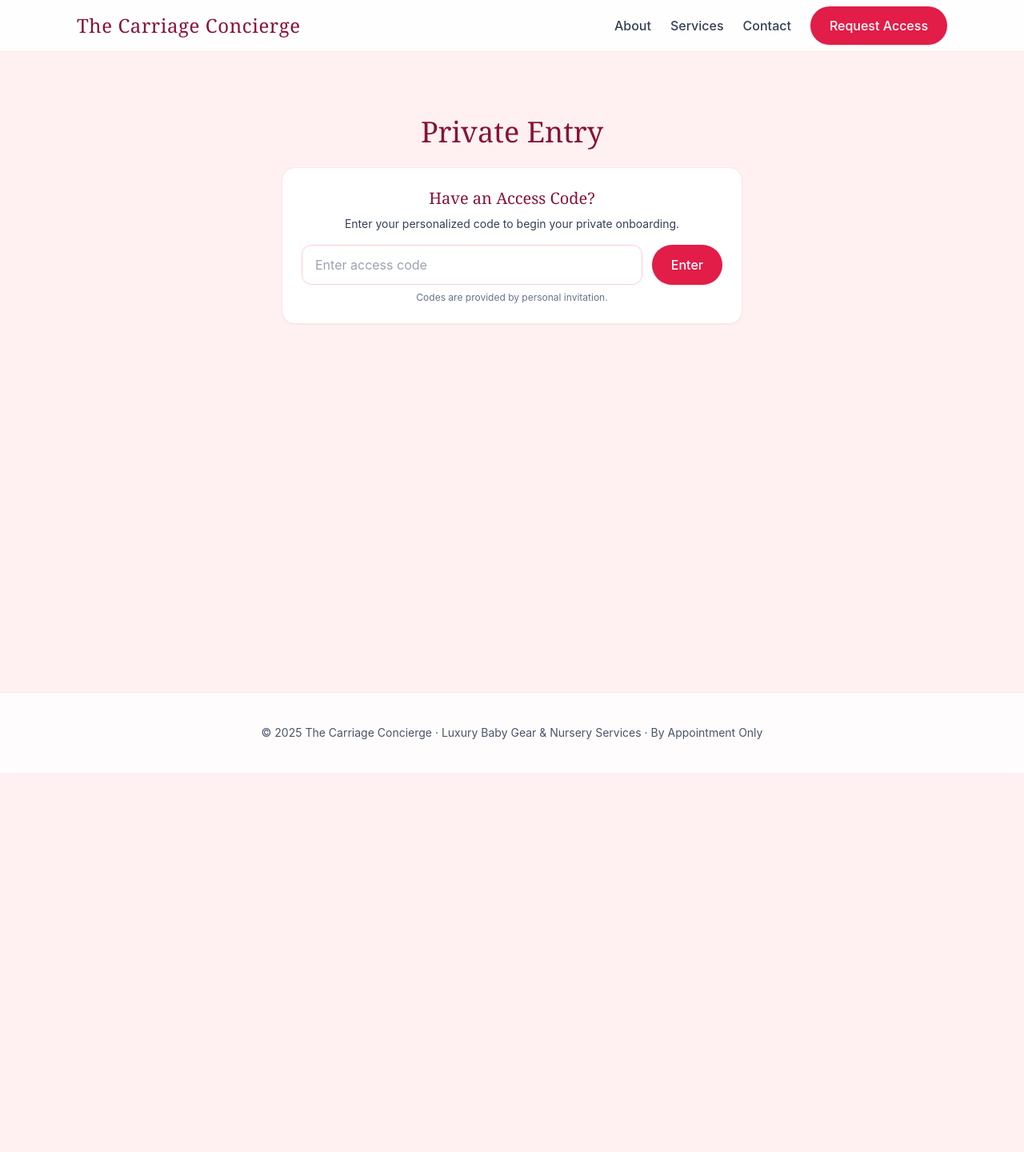
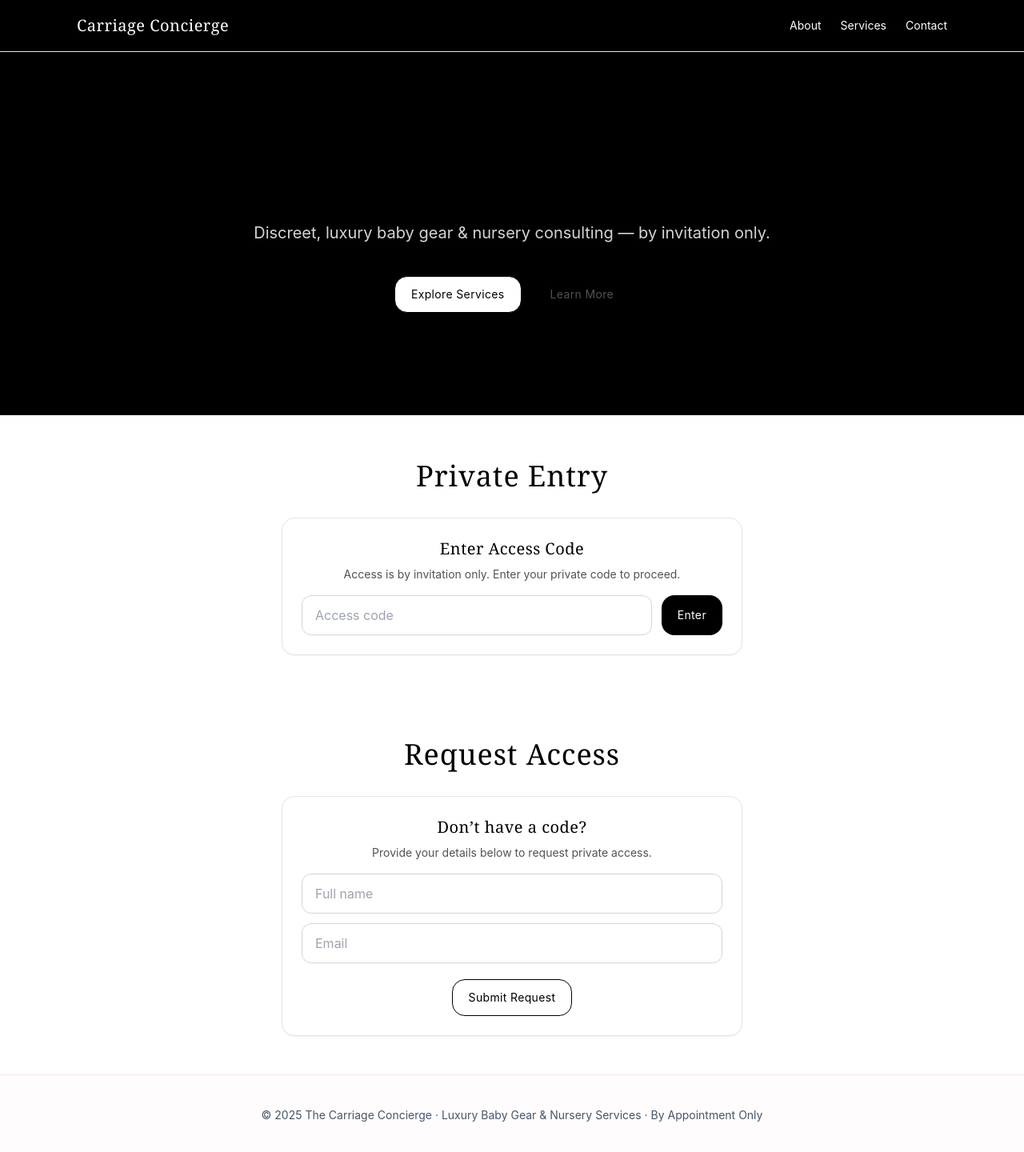
Before and after one commit to t-vanderwolk/CarriageConcierge, a React (Create React App) app: page / in a window 1280 px wide. Shown: the top 1440 px of the page at 80% size. Before the commit the page ends 966 px from the top, so only its background shows below. Built offline with nearby package versions, Linux system fonts and the light colour scheme.

Commit message:
black and white color scheme

```diff
--- a/src/components/Navbar.js
+++ b/src/components/Navbar.js
@@ -1,26 +1,26 @@
+// components/Navbar.js
 import React from "react";
 import { Link } from "react-router-dom";
-import { Container } from "./ui/Container";
-import { Button } from "./ui/Button";
 
-function Navbar() {
+export default function Navbar() {
   return (
-    <nav className="sticky top-0 z-50 border-b border-rose-100 bg-white/90 backdrop-blur">
-      <Container className="flex h-16 items-center justify-between">
-        <Link to="/" className="text-xl md:text-2xl font-serif tracking-wide text-rose-900">
-          The Carriage Concierge
+    <nav className="bg-black text-white border-b border-neutral-200">
+      <div className="mx-auto max-w-6xl px-6 md:px-8 h-16 flex items-center justify-between">
+        {/* Logo */}
+        <Link to="/" className="font-serif text-xl tracking-wide">
+          Carriage Concierge
         </Link>
-        <div className="flex items-center gap-6">
-          <ul className="hidden md:flex items-center gap-6 text-slate-700 font-medium">
-            <li><Link to="/about" className="hover:text-rose-700">About</Link></li>
-            <li><Link to="/services" className="hover:text-rose-700">Services</Link></li>
-            <li><Link to="/contact" className="hover:text-rose-700">Contact</Link></li>
-          </ul>
-          <Button to="/request-access" variant="primary">Request Access</Button>
+
+        {/* Links */}
+        <div className="flex gap-6 text-sm">
+          <Link to="/about" className="hover:text-neutral-300">About</Link>
+          <Link to="/services" className="hover:text-neutral-300">Services</Link>
+          <Link to="/contact" className="hover:text-neutral-300">Contact</Link>
         </div>
-      </Container>
+      </div>
     </nav>
   );
 }
 
-export default Navbar;
+// Example usage: import this Navbar at the top of App.js
+// and wrap around your Routes component.
--- a/src/components/RequestAccess.js
+++ b/src/components/RequestAccess.js
@@ -7,8 +7,8 @@ import useBasicInfo from "../hooks/useBasicInfo";
 
 export default function RequestAccess() {
   const navigate = useNavigate();
-  const [info, setInfo] = useBasicInfo();
-  const [form, setForm] = useState({ name: "", email: "" });
+  const [, setInfo] = useBasicInfo();
+  const [form, setForm] = useState({ name: "", email: "", code: "" });
 
   function handleChange(e) {
     const { name, value } = e.target;
@@ -17,47 +17,51 @@ export default function RequestAccess() {
 
   function handleSubmit(e) {
     e.preventDefault();
-    if (!form.name.trim() || !form.email.trim()) {
-      alert("Please provide your name and email.");
+    if (!form.name.trim() || !form.email.trim() || !form.code.trim()) {
+      alert("Please provide your name, email, and access code.");
       return;
     }
-    // Persist into the shared basic info store so Profile is prefilled
-    setInfo((s) => ({ ...s, name: form.name.trim(), email: form.email.trim() }));
+    setInfo((s) => ({ ...s, name: form.name.trim(), email: form.email.trim(), code: form.code.trim() }));
     navigate("/profile");
   }
 
   return (
-    <main className="bg-white">
+    <main className="bg-white text-black">
       <Section title="Request Private Access" center>
         <form onSubmit={handleSubmit} className="max-w-md mx-auto grid gap-6">
-          <div className="rounded-2xl border border-rose-100 bg-white p-6 shadow-sm">
-            <h3 className="font-serif text-xl text-rose-900">Enter Your Details</h3>
-            <p className="text-slate-700 mt-2 text-sm">
-              Access is by invitation only. Provide your information below to request entry.
+          <div className="rounded-2xl border border-neutral-200 bg-white p-6">
+            <h3 className="font-serif text-xl">Enter Your Details</h3>
+            <p className="text-neutral-600 mt-2 text-sm">
+              Provide your information and private code to request entry.
             </p>
 
             <div className="mt-4 space-y-3">
               <input
-                className="w-full rounded-xl border border-rose-200 px-4 py-3 focus:outline-none focus:border-rose-400"
+                className="w-full rounded-xl border border-neutral-300 px-4 py-3 focus:outline-none focus:border-black"
                 placeholder="Full name"
                 name="name"
                 value={form.name}
                 onChange={handleChange}
               />
               <input
-                className="w-full rounded-xl border border-rose-200 px-4 py-3 focus:outline-none focus:border-rose-400"
+                className="w-full rounded-xl border border-neutral-300 px-4 py-3 focus:outline-none focus:border-black"
                 placeholder="Email"
                 type="email"
                 name="email"
                 value={form.email}
                 onChange={handleChange}
               />
+              <input
+                className="w-full rounded-xl border border-neutral-300 px-4 py-3 focus:outline-none focus:border-black"
+                placeholder="Access code"
+                name="code"
+                value={form.code}
+                onChange={handleChange}
+              />
             </div>
 
             <div className="mt-6 flex justify-center">
-              <Button as="button" type="submit" variant="primary">
-                Submit Request
-              </Button>
+              <Button as="button" type="submit" variant="primary">Submit Request</Button>
             </div>
           </div>
         </form>
--- a/src/components/ui/Button.js
+++ b/src/components/ui/Button.js
@@ -1,15 +1,16 @@
 import React from "react";
+import { Link } from "react-router-dom";
 
-export function Button({ as: Tag = "button", to, href, variant = "primary", className = "", children, ...props }) {
-  const base =
-    "inline-flex items-center justify-center rounded-full px-6 py-3 text-sm md:text-base font-medium transition-colors focus:outline-none focus-visible:ring-2 focus-visible:ring-rose-300";
-  const styles = {
-    primary: "bg-rose-600 text-white hover:bg-rose-700 shadow",
-    outline: "bg-white text-rose-900 border border-rose-200 hover:border-rose-400 hover:bg-rose-50",
-    subtle: "bg-rose-100 text-rose-900 hover:bg-rose-200",
-  };
-  const cls = `${base} ${styles[variant]} ${className}`;
-  if (href) return (<a href={href} className={cls} {...props}>{children}</a>);
-  if (to) return (<a href={to} className={cls} {...props}>{children}</a>);
-  return (<Tag className={cls} {...props}>{children}</Tag>);
+const base = "inline-flex items-center justify-center rounded-2xl px-5 py-3 text-sm tracking-wide transition-colors focus:outline-none";
+const variants = {
+  primary: "bg-black text-white hover:bg-neutral-800",
+  outline: "bg-white text-black border border-black hover:bg-neutral-50",
+  subtle: "text-neutral-600 hover:text-black",
+};
+
+export function Button({ as="link", to, href, type="button", variant="primary", className="", children, ...props }) {
+  const cls = `${base} ${variants[variant]} ${className}`;
+  if (as === "button") return <button type={type} className={cls} {...props}>{children}</button>;
+  if (href) return <a href={href} className={cls} {...props}>{children}</a>;
+  return <Link to={to || "#"} className={cls} {...props}>{children}</Link>;
 }
--- a/src/components/ui/Section.js
+++ b/src/components/ui/Section.js
@@ -1,22 +1,22 @@
+// components/ui/Section.js
 import React from "react";
-import { Container } from "./Container";
 
-export function Section({ title, kicker, children, className = "", center = false }) {
+export function Section({ title, kicker, center = false, children }) {
   return (
-    <section className={`py-14 md:py-20 ${className}`}>
-      <Container>
+    <section className="relative">
+      <div className={`mx-auto max-w-6xl px-6 md:px-8 py-12 ${center ? "text-center" : ""}`}>
         {kicker && (
-          <p className="text-xs tracking-widest uppercase text-rose-600/80 mb-3">
+          <p className="uppercase text-[11px] tracking-[0.2em] text-neutral-400">
             {kicker}
           </p>
         )}
         {title && (
-          <h2 className={`font-serif text-3xl md:text-4xl text-rose-900 ${center ? "text-center" : ""}`}>
+          <h2 className={`mt-2 font-serif text-3xl md:text-4xl ${center ? "mx-auto" : ""} text-black`}>
             {title}
           </h2>
         )}
-        <div className={`${title ? "mt-6" : ""} ${center ? "mx-auto" : ""}`}>{children}</div>
-      </Container>
+        <div className={`mt-8 ${center ? "mx-auto" : ""}`}>{children}</div>
+      </div>
     </section>
   );
 }
--- a/src/index.css
+++ b/src/index.css
@@ -21,3 +21,29 @@ code {
   font-family: source-code-pro, Menlo, Monaco, Consolas, 'Courier New',
     monospace;
 }
+@layer base {
+  :root {
+    --cc-maxw: 72rem;             /* ~1152px */
+    --cc-radius: 1rem;            /* 16px */
+  }
+
+  h1,h2,h3 { @apply font-serif tracking-wide text-black; }
+  h1 { @apply text-4xl md:text-6xl; }
+  h2 { @apply text-3xl md:text-4xl; }
+  h3 { @apply text-xl; }
+  p  { @apply text-neutral-700; }
+  a  { @apply underline-offset-2; }
+}
+
+@layer components {
+  .cc-container { @apply mx-auto px-6 md:px-8; max-width: var(--cc-maxw); }
+  .cc-card { @apply rounded-2xl border border-neutral-200 bg-white shadow-none; }
+  .cc-section { @apply py-12; }
+  .cc-divider { @apply border-t border-neutral-200; }
+  .cc-input { @apply w-full rounded-xl border border-neutral-300 px-4 py-3 focus:outline-none focus:border-black bg-white text-black; }
+  .cc-label { @apply block text-sm text-neutral-600 mb-2; }
+}
+
+@layer utilities {
+  .cc-muted { @apply text-neutral-500; }
+}
--- a/src/pages/Home.js
+++ b/src/pages/Home.js
@@ -1,44 +1,104 @@
+// pages/Home.js
 import React, { useState } from "react";
 import { useNavigate } from "react-router-dom";
 import { Section } from "../components/ui/Section";
 import { Button } from "../components/ui/Button";
-import { ACCESS_CODE } from "../constants";
 
 export default function Home() {
+  const [code, setCode] = useState("");
+  const [request, setRequest] = useState({ name: "", email: "" });
   const navigate = useNavigate();
-  const [code, setCode] = useState("");
+  const VALID_CODE = "Tay123"; // demo access code
 
   function handleAccessSubmit(e) {
     e.preventDefault();
-    if (!code.trim()) return alert("Please enter your access code.");
-    if (code === ACCESS_CODE) {
-      navigate("/profile");
-    } else {
+    const trimmed = code.trim();
+    if (!trimmed) {
+      alert("Please enter your access code.");
+      return;
+    }
+    if (trimmed !== VALID_CODE) {
       alert("Invalid access code.");
+      return;
     }
+    navigate("/profile");
+  }
+
+  function handleRequestSubmit(e) {
+    e.preventDefault();
+    if (!request.name.trim() || !request.email.trim()) {
+      alert("Please provide your name and email to request access.");
+      return;
+    }
+    alert(`Request submitted for ${request.name} (${request.email}) (demo)`);
+    setRequest({ name: "", email: "" });
   }
 
   return (
-    <main className="min-h-screen bg-rose-50">
-      {/* ... your hero ... */}
+    <main className="min-h-screen bg-white text-black">
+      {/* Hero */}
+      <section className="relative isolate overflow-hidden bg-black text-white">
+        <div className="mx-auto max-w-6xl px-6 md:px-8 py-24 md:py-32 text-center">
+          <h1 className="text-4xl md:text-6xl font-serif tracking-wide leading-tight">
+            The Carriage Concierge
+          </h1>
+          <p className="mt-6 text-base md:text-xl text-neutral-300 max-w-2xl mx-auto">
+            Discreet, luxury baby gear & nursery consulting — by invitation only.
+          </p>
+          <div className="mt-10 flex flex-col sm:flex-row gap-4 justify-center">
+            <Button to="/services" variant="outline">Explore Services</Button>
+            <Button to="/about" variant="subtle">Learn More</Button>
+          </div>
+        </div>
+      </section>
+
+      {/* Private Entry with Access Code */}
       <Section title="Private Entry" center>
-        <div className="max-w-xl mx-auto rounded-2xl border border-rose-100 bg-white p-6 shadow-sm">
-          <h3 className="font-serif text-xl text-rose-900 text-center">Have an Access Code?</h3>
-          <p className="mt-2 text-slate-700 text-sm text-center">
-            Enter your personalized code to begin your private onboarding.
+        <div className="max-w-xl mx-auto rounded-2xl border border-neutral-200 bg-white p-6 shadow-sm">
+          <h3 className="font-serif text-xl text-black text-center">Enter Access Code</h3>
+          <p className="mt-2 text-neutral-600 text-sm text-center">
+            Access is by invitation only. Enter your private code to proceed.
           </p>
-          <form onSubmit={handleAccessSubmit} className="mt-4 flex gap-3">
+          <form onSubmit={handleAccessSubmit} className="mt-4 flex flex-col sm:flex-row gap-3 justify-center">
             <input
-              className="flex-1 rounded-xl border border-rose-200 px-4 py-3 focus:outline-none focus:border-rose-400"
-              placeholder="Enter access code"
+              className="flex-1 rounded-xl border border-neutral-300 px-4 py-3 focus:outline-none focus:border-black"
+              placeholder="Access code"
               value={code}
               onChange={(e) => setCode(e.target.value)}
+              aria-label="Access code"
             />
             <Button as="button" type="submit" variant="primary">Enter</Button>
           </form>
-          <p className="mt-2 text-xs text-slate-500 text-center">
-            Codes are provided by personal invitation.
+        </div>
+      </Section>
+
+      {/* Request Access */}
+      <Section title="Request Access" center>
+        <div className="max-w-xl mx-auto rounded-2xl border border-neutral-200 bg-white p-6 shadow-sm">
+          <h3 className="font-serif text-xl text-black text-center">Don’t have a code?</h3>
+          <p className="mt-2 text-neutral-600 text-sm text-center">
+            Provide your details below to request private access.
           </p>
+          <form onSubmit={handleRequestSubmit} className="mt-4 grid gap-3">
+            <input
+              className="w-full rounded-xl border border-neutral-300 px-4 py-3 focus:outline-none focus:border-black"
+              placeholder="Full name"
+              value={request.name}
+              onChange={(e) => setRequest((s) => ({ ...s, name: e.target.value }))}
+              aria-label="Full name"
+            />
+            <input
+              className="w-full rounded-xl border border-neutral-300 px-4 py-3 focus:outline-none focus:border-black"
+              placeholder="Email"
+              type="email"
+              value={request.email}
+              onChange={(e) => setRequest((s) => ({ ...s, email: e.target.value }))}
+              aria-label="Email"
+            />
+            <div className="flex justify-center mt-2">
+              <Button as="button" type="submit" variant="outline">Submit Request</Button>
+            </div>
+          </form>
         </div>
       </Section>
     </main>
--- a/src/pages/ProfileReview.js
+++ b/src/pages/ProfileReview.js
@@ -1,73 +1,73 @@
-// src/pages/ProfileReview.js
+// pages/ProfileReview.js
 import React, { useEffect } from "react";
 import { useNavigate } from "react-router-dom";
 import { Section } from "../components/ui/Section";
 import { Button } from "../components/ui/Button";
 import useBasicInfo from "../hooks/useBasicInfo";
-import usePrefs from "../hooks/usePrefs";
 
 export default function ProfileReview() {
   const navigate = useNavigate();
   const [info] = useBasicInfo();
-  const [prefs] = usePrefs();
 
-  // Guard: ensure basic info exists
   useEffect(() => {
     if (!info.name || !info.email) navigate("/profile");
   }, [info, navigate]);
 
+  const PREFS_KEY = "cc_prefs_v1";
+  let prefs = {};
+  try {
+    const raw = localStorage.getItem(PREFS_KEY);
+    prefs = raw ? JSON.parse(raw) : {};
+  } catch {
+    prefs = {};
+  }
+
   function handleConfirm() {
     alert("Thank you — a concierge will contact you shortly to arrange your private consultation.");
-    // For demo this is enough. Later: post to backend / email service / CRM
   }
 
   return (
-    <main className="bg-white">
-      <Section
-        title={info.name ? `${info.name.split(" ")[0]}’s Summary` : "Your Summary"}
-        kicker="Review & Confirm"
-        center
-      >
+    <main className="bg-white text-black">
+      <Section title={info.name ? `${info.name.split(" ")[0]}’s Summary` : "Your Summary"} kicker="Review & Confirm" center>
         <div className="max-w-3xl mx-auto grid gap-6">
-          {/* Contact Card */}
-          <div className="rounded-2xl border border-rose-100 bg-rose-50/60 p-6">
-            <h3 className="font-serif text-xl text-rose-900">Contact</h3>
-            <p className="text-slate-700 mt-3"><strong>Name:</strong> {info.name || "—"}</p>
-            <p className="text-slate-700"><strong>Email:</strong> {info.email || "—"}</p>
-            {info.phone && <p className="text-slate-700"><strong>Phone:</strong> {info.phone}</p>}
-            {info.dueDate && <p className="text-slate-700"><strong>Due date:</strong> {info.dueDate}</p>}
+          <div className="rounded-2xl border border-neutral-200 bg-white p-6">
+            <h3 className="font-serif text-xl">Contact</h3>
+            <div className="mt-3 grid grid-cols-1 md:grid-cols-2 gap-2 text-neutral-800">
+              <p><strong>Name:</strong> {info.name || "—"}</p>
+              <p><strong>Email:</strong> {info.email || "—"}</p>
+              {info.phone && <p><strong>Phone:</strong> {info.phone}</p>}
+              {info.dueDate && <p><strong>Due date:</strong> {info.dueDate}</p>}
+            </div>
             <div className="mt-4">
               <Button to="/profile" variant="subtle">Edit Contact</Button>
             </div>
           </div>
 
-          {/* Preferences Card */}
-          <div className="rounded-2xl border border-rose-100 bg-white p-6 shadow-sm">
-            <h3 className="font-serif text-xl text-rose-900">Preferences</h3>
-            <div className="mt-3 grid grid-cols-1 md:grid-cols-2 gap-4">
-              <p className="text-slate-700"><strong>Style tone:</strong> {prefs.styleTone || "—"}</p>
-              <p className="text-slate-700"><strong>Lifestyle:</strong> {prefs.lifestyle || "—"}</p>
-              <p className="text-slate-700"><strong>Nursery style:</strong> {prefs.nurseryStyle || "—"}</p>
-              <p className="text-slate-700"><strong>Colors:</strong> {(prefs.colors || []).join(", ") || "—"}</p>
+          <div className="rounded-2xl border border-neutral-200 bg-white p-6">
+            <h3 className="font-serif text-xl">Preferences</h3>
+            <div className="mt-3 grid grid-cols-1 md:grid-cols-2 gap-2 text-neutral-800">
+              <p><strong>Style tone:</strong> {prefs.styleTone || "—"}</p>
+              <p><strong>Lifestyle:</strong> {prefs.lifestyle || "—"}</p>
+              <p><strong>Nursery style:</strong> {prefs.nurseryStyle || "—"}</p>
+              <p><strong>Colors:</strong> {(prefs.colors || []).join(", ") || "—"}</p>
             </div>
-            {prefs.notes ? (
-              <div className="mt-3">
-                <p className="text-slate-700"><strong>Notes:</strong></p>
-                <p className="text-slate-700 text-sm mt-1">{prefs.notes}</p>
+            {prefs.notes && (
+              <div className="mt-3 text-neutral-800">
+                <p><strong>Notes:</strong></p>
+                <p className="text-sm mt-1">{prefs.notes}</p>
               </div>
-            ) : null}
+            )}
             <div className="mt-4">
               <Button to="/profile/questionnaire" variant="subtle">Edit Preferences</Button>
             </div>
           </div>
 
-          {/* Inspiration Card */}
           {prefs.inspiration?.length > 0 && (
-            <div className="rounded-2xl border border-rose-100 bg-white p-6 shadow-sm">
-              <h3 className="font-serif text-xl text-rose-900">Inspiration</h3>
+            <div className="rounded-2xl border border-neutral-200 bg-white p-6">
+              <h3 className="font-serif text-xl">Inspiration</h3>
               <div className="mt-4 grid grid-cols-2 md:grid-cols-4 gap-3">
                 {prefs.inspiration.map((src, i) => (
-                  <div key={i} className="aspect-square overflow-hidden rounded-2xl border border-rose-100 bg-white">
+                  <div key={i} className="aspect-square overflow-hidden rounded-2xl border border-neutral-200">
                     <img src={src} alt="inspo" className="h-full w-full object-cover" />
                   </div>
                 ))}
@@ -75,14 +75,9 @@ export default function ProfileReview() {
             </div>
           )}
 
-          {/* CTA */}
-          <div className="flex flex-col sm:flex-row gap-3 justify-center mt-2">
-            <Button as="button" variant="primary" onClick={handleConfirm}>
-              Request Private Consultation
-            </Button>
-            <Button to="/profile/questionnaire" variant="outline">
-              Back to Preferences
-            </Button>
+          <div className="flex flex-col sm:flex-row gap-3 justify-center">
+            <Button as="button" variant="primary" onClick={handleConfirm}>Request Private Consultation</Button>
+            <Button to="/profile/questionnaire" variant="outline">Back to Preferences</Button>
           </div>
         </div>
       </Section>
```
Also changed, not shown: src/components/Routes.js (+4 -7 lines), src/pages/Profile.js (+12 -17 lines), src/pages/ProfileQuestionnaire.js (+67 -62 lines).
